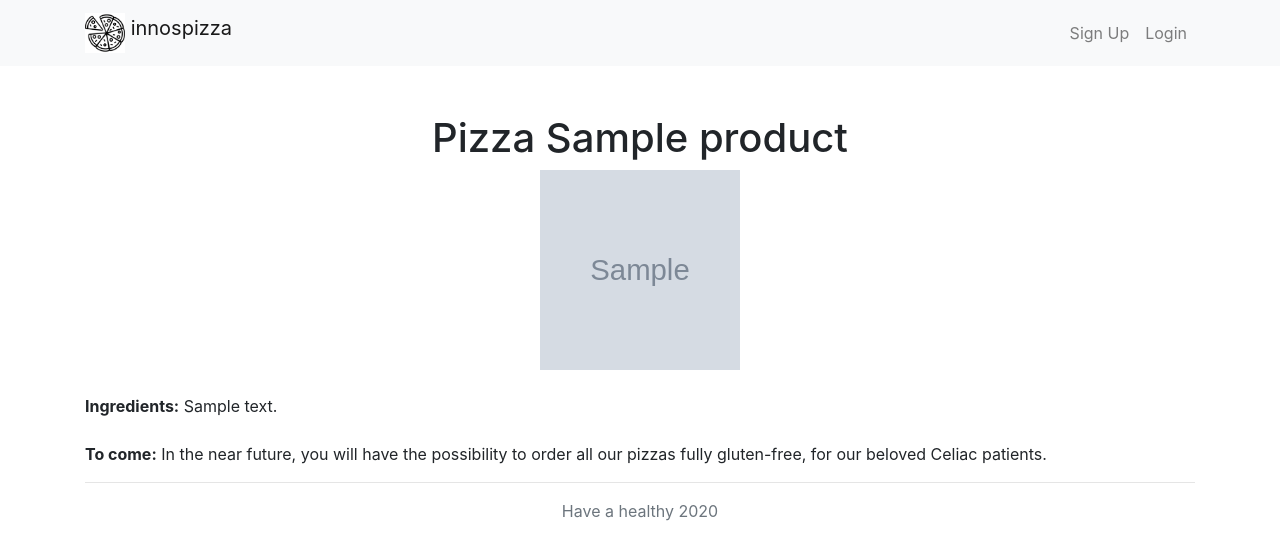
After one commit to jjalonsoc/pizzadelivery, a Django app: page /1/ in a window 1280 px wide. The commit adds this page. Shown: the top 560 px of the page. Run offline with Django 3.2, Linux system fonts and the light colour scheme; tables that the repository leaves empty hold one stand-in row (values such as "Sample post"); grey boxes marked "Sample" are stand-in pictures; some libraries are stand-ins or nearby versions.

Commit message:
detailed version for pizza

```diff
--- a/pizzadelivery/urls.py
+++ b/pizzadelivery/urls.py
@@ -7,4 +7,5 @@ import shop.views
 urlpatterns = [
     path('admin/', admin.site.urls),
     path('', shop.views.home, name='home'),
+    path('<int:blog_id>/', shop.views.detail, name='detail'),
 ] + static(settings.MEDIA_URL, document_root=settings.MEDIA_ROOT)
--- a/shop/models.py
+++ b/shop/models.py
@@ -6,3 +6,6 @@ class Product(models.Model):
     summary = models.CharField(max_length=100)
     description = models.CharField(max_length=400, default='')
     price = models.DecimalField(max_digits=10, decimal_places=2, default=7.00)
+
+    def __str__(self):
+        return self.name
--- /dev/null
+++ b/shop/templates/shop/detail.html
@@ -0,0 +1,15 @@
+{% extends 'base.html' %}
+
+<br />
+{% block content %}
+<h1 class="text-center pt-5">Pizza {{ detailproduct.name }}</h1>
+<div class="text-center">
+    <img src="{{ detailproduct.image.url }}" height=200 width="200" />
+</div>
+<br />
+<b>Ingredients:</b> {{ detailproduct.description }}
+<br />
+<br />
+<b>To come:</b> In the near future, you will have the possibility to order all our pizzas fully gluten-free, for our beloved Celiac patients.
+<hr />
+{% endblock %}
--- a/shop/templates/shop/home.html
+++ b/shop/templates/shop/home.html
@@ -22,7 +22,7 @@
               <img class="card-img-top" src="{{ product.image.url }}"  height=160 />
               <div class="card-body">
                 <div class="d-flex justify-content-between align-items-center">
-                  <p class="card-text">{{ product.name }}</p>
+                  <a href="{% url 'detail' product.id %}" class="card-link">{{ product.name }}</a>
                   <p class="text-muted">{{ product.price }} EUR</p>
                 </div>
               </div>
--- a/shop/views.py
+++ b/shop/views.py
@@ -1,7 +1,11 @@
-from django.shortcuts import render
+from django.shortcuts import render, get_object_or_404
 from .models import Product
 
 
 def home(request):
     products = Product.objects
     return render(request, 'shop/home.html', {'products':products})
+
+def detail(request, blog_id):
+    detailproduct = get_object_or_404(Product, pk=blog_id)
+    return render(request, 'shop/detail.html', {'detailproduct': detailproduct})
```
